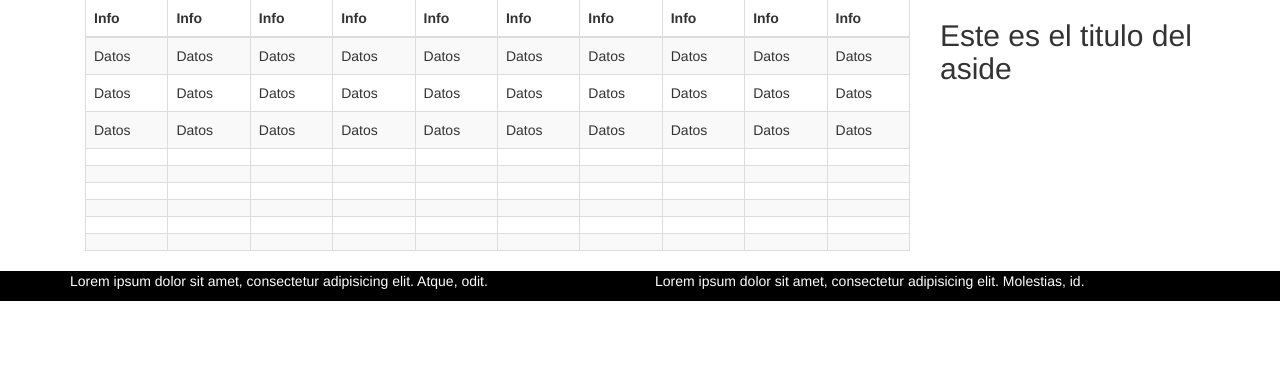
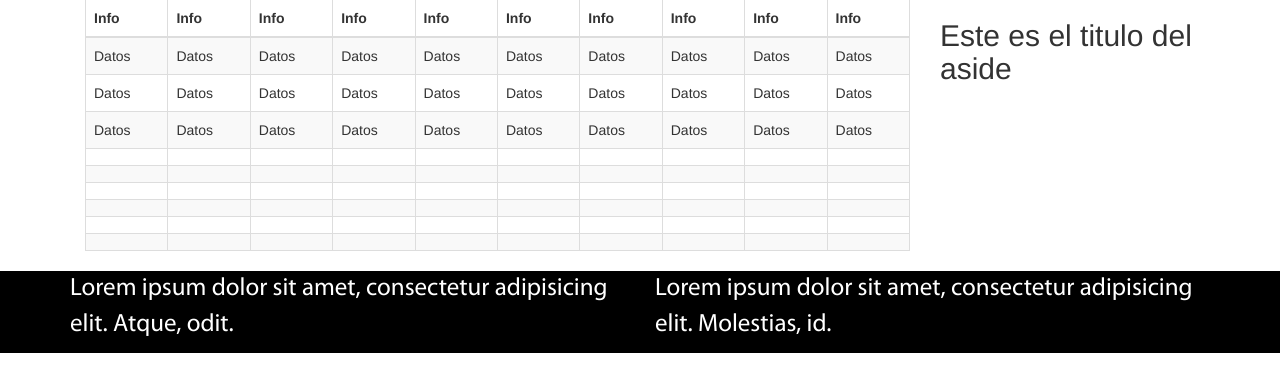
Before and after one commit to FranciscoMG/planillas, a PHP site: page /php/masterPage.php in a window 1280 px wide. Shown: the part 64-456 px from the top of the page. Run offline with PHP 8.4, Linux system fonts and the light colour scheme.

Commit message:
Se cambio el style.css

```diff
--- a/css/style.css
+++ b/css/style.css
@@ -33,3 +33,8 @@ footer {
   font-weight: bold;
   font-style: normal;
 }
+
+p {
+	font-family:'MyriadPro-Regular', sans-serif;
+	font-size:25px;
+}
```
